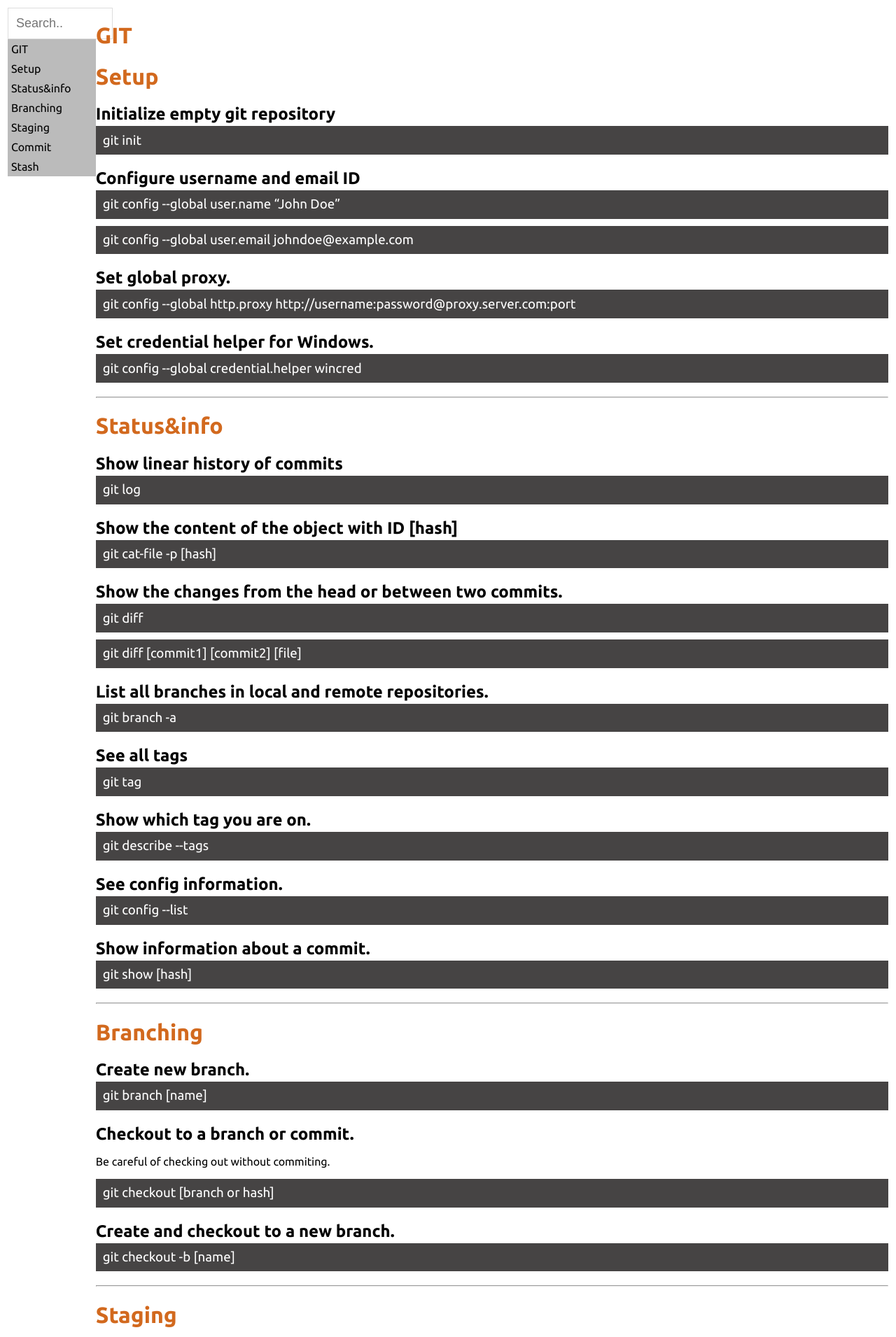
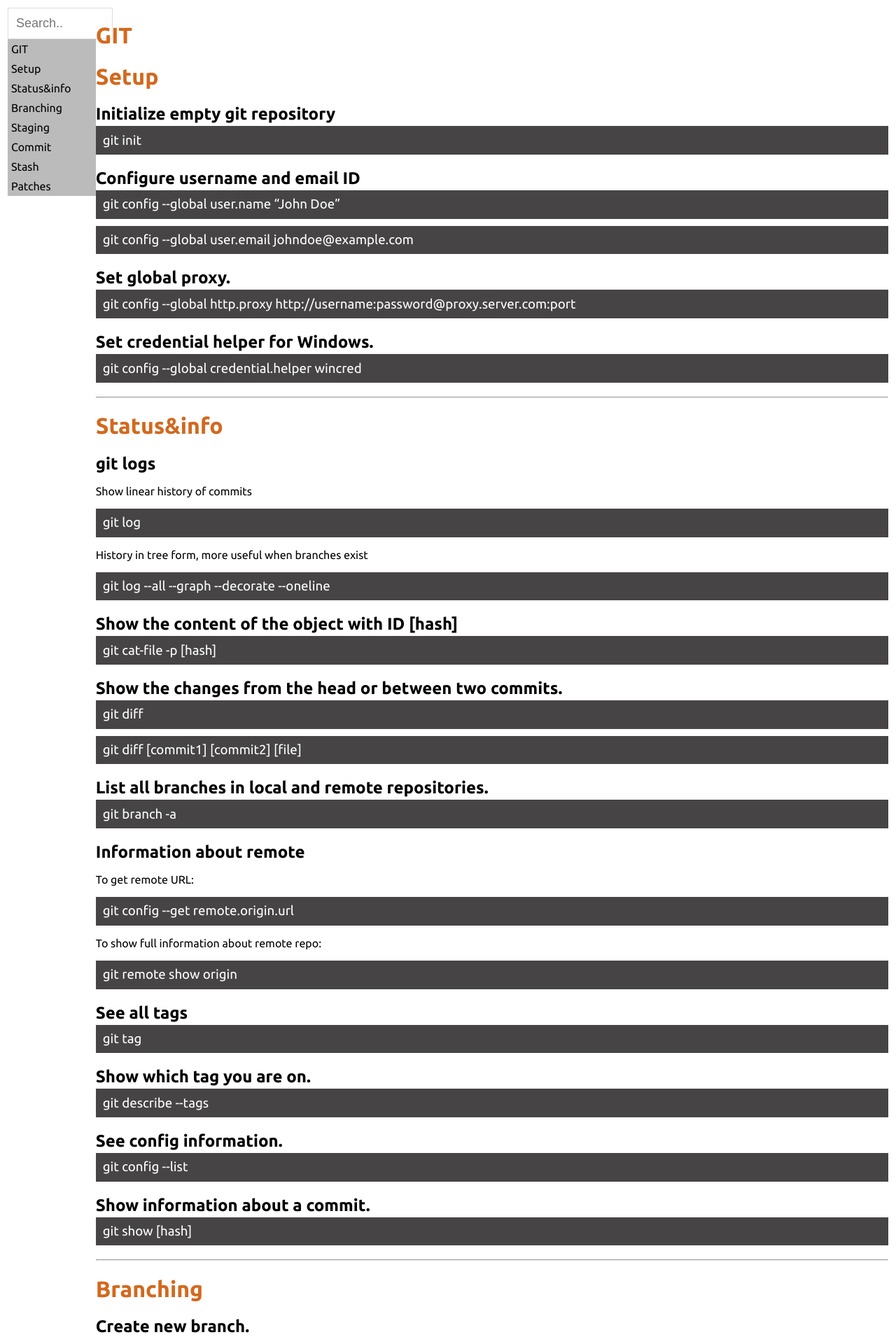
Before and after one commit to pratik1729/boilerplate, a Jekyll site: the page built from gitmd.md, in a window 1280 px wide. Shown: the top 1911 px of the page at 70% size. Built offline with Jekyll 4.4.1, drawn with Linux system fonts in a browser that asks for light colours; a style sheet for code colours, icons or effects is not loaded; some of the changed text lies outside the part shown.

```diff
--- a/_layouts/default.html
+++ b/_layouts/default.html
@@ -3,6 +3,8 @@
 <head>
   <link rel="stylesheet" type="text/css" href="http://fonts.googleapis.com/css?family=Ubuntu:regular,bold&subset=Latin">
   <link href='//cdn.jsdelivr.net/gh/highlightjs/cdn-release@11.1.0/build/styles/agate.min.css' rel='stylesheet'/>
+  <link href="monokai.css" rel="stylesheet" >
+
   <style>
     body {
         font-family: Ubuntu, sans-serif;
@@ -76,6 +78,20 @@
 blockquote p {
   display: inline;
 }
+table {
+        border-collapse: collapse;
+        width: 100%;
+        border: 1px solid rgb(14, 12, 12);
+    }
+    th {
+        border: 1px solid rgb(12, 11, 11);
+    }
+    td {
+        text-align: left;
+        vertical-align: text-top;
+        background-color: rgb(236, 231, 231); /* this color is same as highlight.js..change this if u change theme*/
+        border: 1px solid rgb(22, 22, 22);
+    }
 
   </style>
 </head>
@@ -203,6 +219,7 @@
     populate_search();
 };
 
+
 </script>
 <script src='//cdn.jsdelivr.net/gh/highlightjs/cdn-release@11.1.0/build/highlight.min.js'></script>
 <script>
--- a/gitmd.md
+++ b/gitmd.md
@@ -28,9 +28,15 @@
 
 # Status&info
 
-## Show linear history of commits
+## git logs
+
+Show linear history of commits
 
 ### git log
+
+History in tree form, more useful when branches exist
+
+### git log \--all \--graph \--decorate \--oneline
 
 ## Show the content of the object with ID [hash]
 
@@ -45,6 +51,16 @@
 ## List all branches in local and remote repositories.
 
 ### git branch -a
+
+## Information about remote
+
+To get remote URL:
+
+### git config \--get remote.origin.url
+
+To show full information about remote repo:
+
+### git remote show origin
 
 ## See all tags
 
@@ -117,3 +133,19 @@
 ## Reapply the changes to your working copy and without removing it from the stash.
 
 ### git stash apply "stash@{2}"
+
+## Undo applied stash
+
+### git checkout -f
+
+# Patches
+
+## Create patch files for uncommited changes
+
+For unstaged changes
+
+### git diff > filename.patch
+
+For staged changes
+
+### git diff \--cached > filename.patch
```
Also changed, not shown: bash.md (added, +64 -0 lines), table_converter.py (added, +61 -0 lines), bash___.html (renamed from bash.html).
